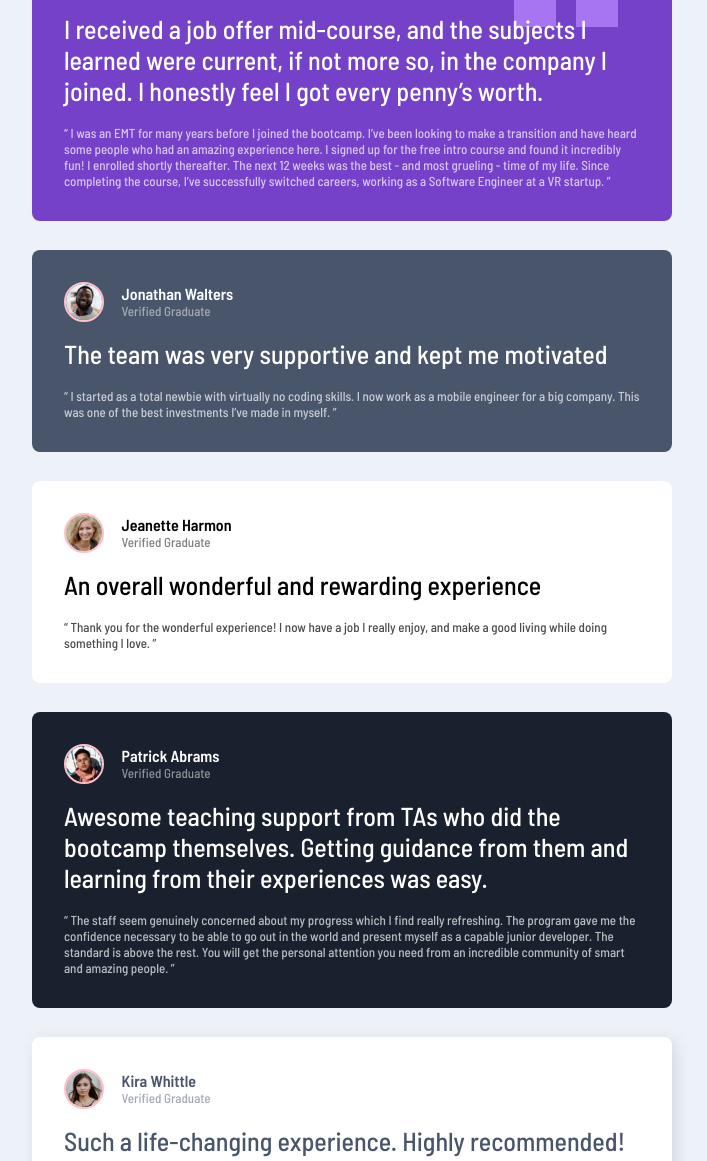
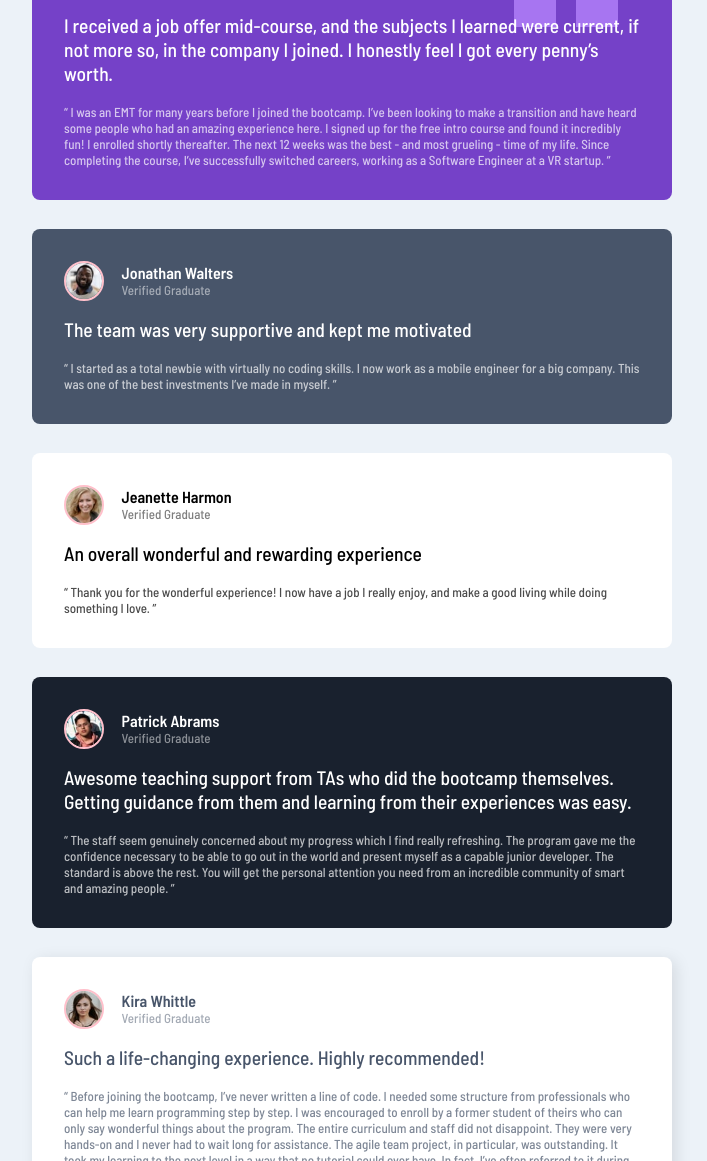
Before and after one commit to akshaywebster/testimonials-grid-section, a plain HTML site: page index.html in a window 1280 px wide. Shown: the part 139-1300 px from the top of the page, without its empty margins (288-995 px from the left). Drawn offline with Linux system fonts and the light colour scheme.

Commit message:
changed h1 to h2

```diff
--- a/index.html
+++ b/index.html
@@ -33,11 +33,11 @@
             </div>
           </div>
           <div class="quote-text">
-            <h1>
+            <h2>
               I received a job offer mid-course, and the subjects I learned were
               current, if not more so, in the company I joined. I honestly feel
               I got every penny’s worth.
-            </h1>
+            </h2>
             <p>
               “ I was an EMT for many years before I joined the bootcamp. I’ve
               been looking to make a transition and have heard some people who
@@ -65,7 +65,7 @@
             </div>
           </div>
           <div class="quote-text">
-            <h1>The team was very supportive and kept me motivated</h1>
+            <h2>The team was very supportive and kept me motivated</h2>
             <p>
               “ I started as a total newbie with virtually no coding skills. I
               now work as a mobile engineer for a big company. This was one of
@@ -89,7 +89,7 @@
             </div>
           </div>
           <div class="quote-text">
-            <h1>An overall wonderful and rewarding experience</h1>
+            <h2>An overall wonderful and rewarding experience</h2>
             <p>
               “ Thank you for the wonderful experience! I now have a job I
               really enjoy, and make a good living while doing something I love.
@@ -113,11 +113,11 @@
             </div>
           </div>
           <div class="quote-text">
-            <h1>
+            <h2>
               Awesome teaching support from TAs who did the bootcamp themselves.
               Getting guidance from them and learning from their experiences was
               easy.
-            </h1>
+            </h2>
             <p>
               “ The staff seem genuinely concerned about my progress which I
               find really refreshing. The program gave me the confidence
@@ -144,7 +144,7 @@
             </div>
           </div>
           <div class="quote-text">
-            <h1>Such a life-changing experience. Highly recommended!</h1>
+            <h2>Such a life-changing experience. Highly recommended!</h2>
             <p>
               “ Before joining the bootcamp, I’ve never written a line of code.
               I needed some structure from professionals who can help me learn
--- a/style.css
+++ b/style.css
@@ -67,7 +67,7 @@ body {
   margin-top: 1rem;
 }
 
-.quote-text h1 {
+.quote-text h2 {
   margin-bottom: 1.2rem;
   font-weight: 500;
 }
```
